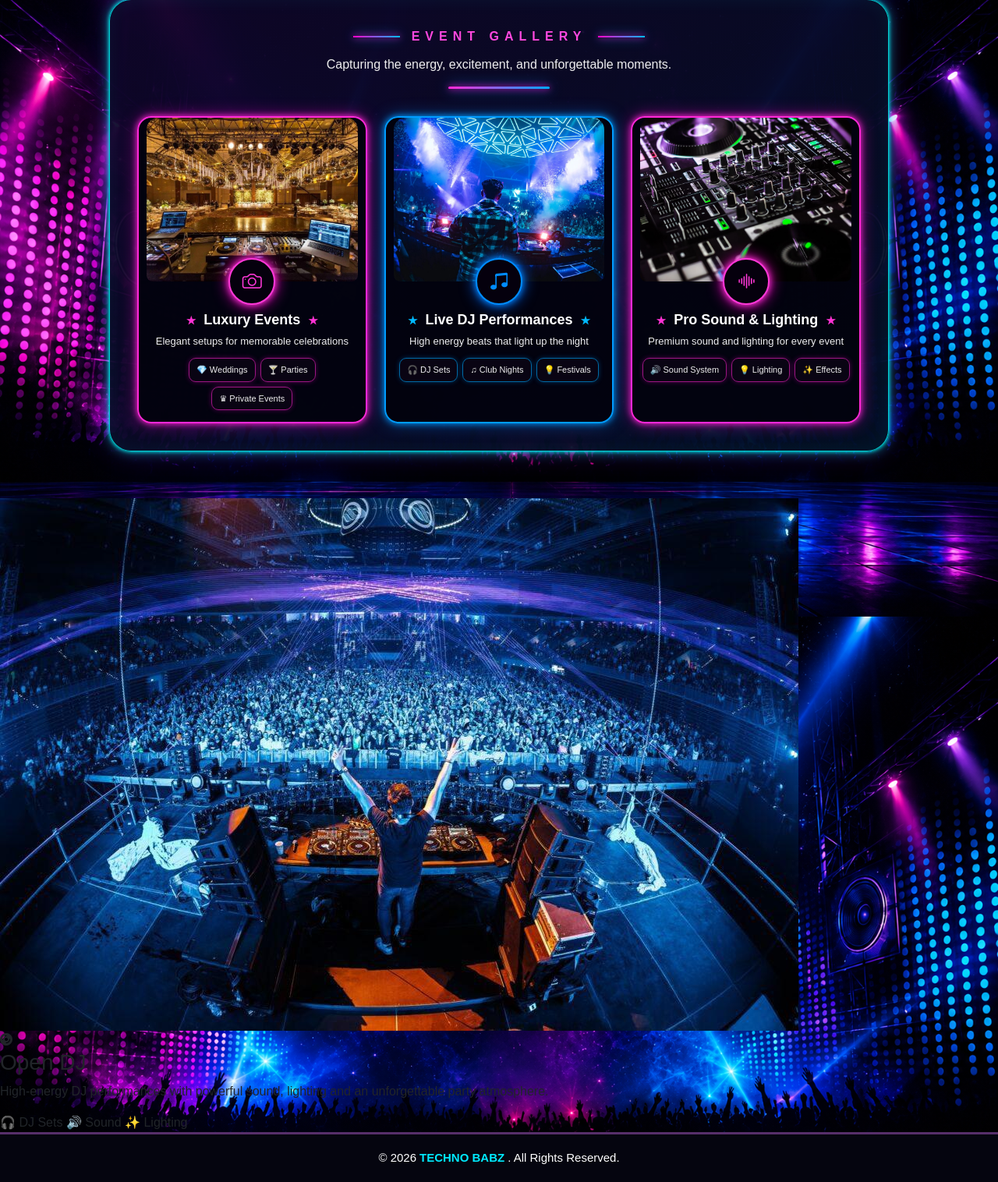
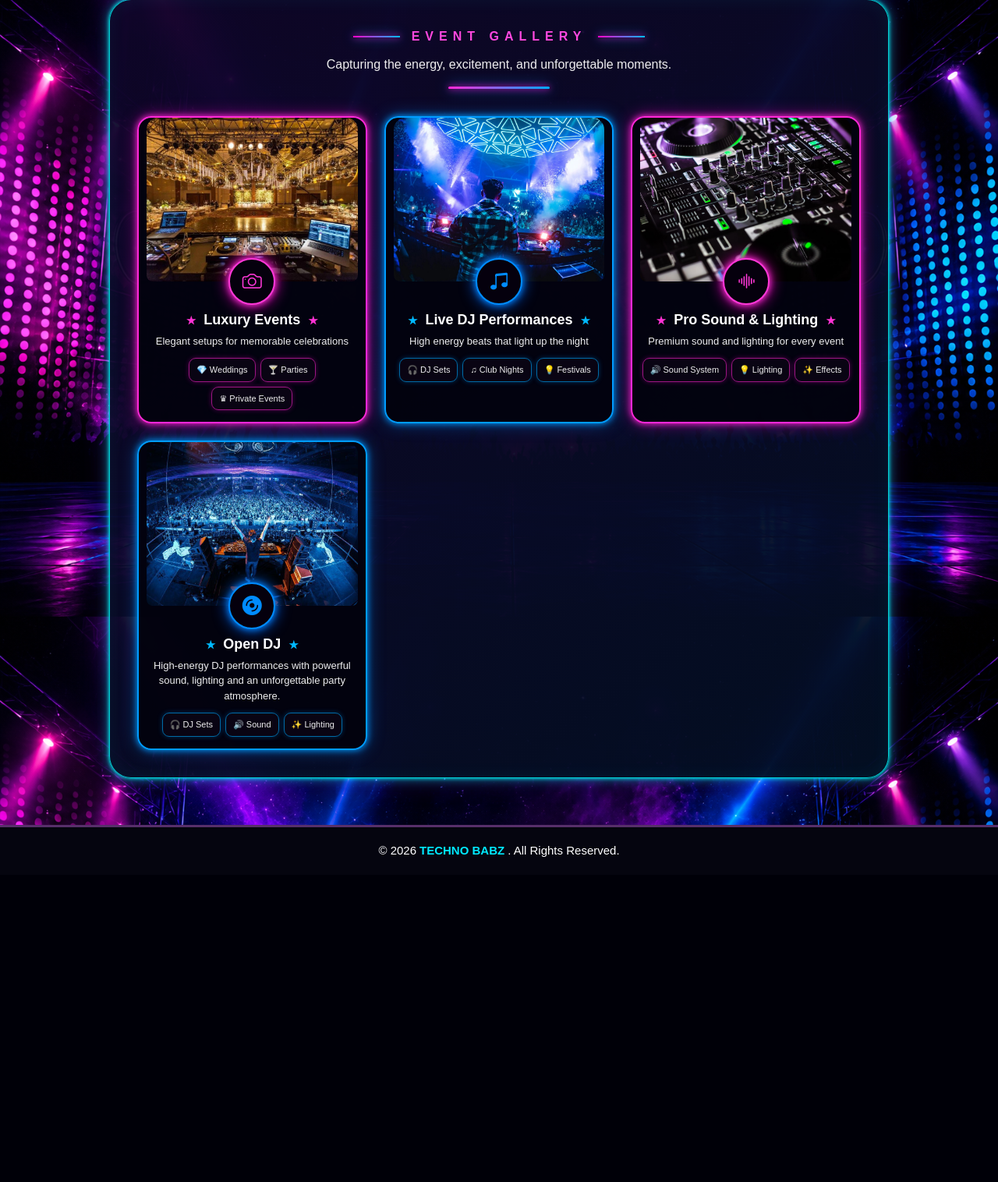
Before and after one commit to anusatheesanathu-9383/techno-babz, a Django app: page / in a window 1280 px wide. Shown: the part 917-2433 px from the top of the page at 78% size. After the commit the page ends 2016 px from the top, so only its background shows below. Run offline with Django 5.2, Linux system fonts and the light colour scheme.

Commit message:
Fix Open DJ gallery card structure

```diff
--- a/templates/index.html
+++ b/templates/index.html
@@ -139,7 +139,6 @@
 
     <div class="neon-gallery-container">
 
-
         <!-- ================= CARD 1 ================= -->
         <div class="neon-gallery-card pink">
 
@@ -241,38 +240,45 @@
 
         </div>
 
+
+        <!-- ================= CARD 4 ================= -->
+        <div class="neon-gallery-card blue">
+
+            <div class="neon-gallery-image">
+                <img
+                    src="{% static 'images/event4.jpg' %}"
+                    alt="Open DJ Event"
+                    loading="lazy"
+                >
             </div>
 
-</section>
-
-<!-- CARD 4 — OPEN DJ -->
-    <div class="gallery-card">
-        <div class="gallery-image">
-            <img src="{% static 'images/event4.jpg' %}"
-                 alt="Open DJ Event">
-        </div>
-
-        <div class="gallery-icon">
+            <div class="neon-gallery-icon">
                 <i class="bi bi-disc-fill"></i>
             </div>
 
-        <h3>Open DJ</h3>
+            <h2 class="single-line-title">
+                <span>★</span>
+                Open DJ
+                <span>★</span>
+            </h2>
 
             <p>
                 High-energy DJ performances with powerful sound,
                 lighting and an unforgettable party atmosphere.
             </p>
 
-        <div class="gallery-tags">
+            <div class="neon-gallery-tags">
                 <span>🎧 DJ Sets</span>
                 <span>🔊 Sound</span>
                 <span>✨ Lighting</span>
-        </div>
             </div>
 
         </div>
 
     </div>
+
+</section>
+
 <!-- ================= END EVENT GALLERY ================= -->
 
 {% endblock %}
```
Lines whose indentation alone changed are shown as unchanged.
